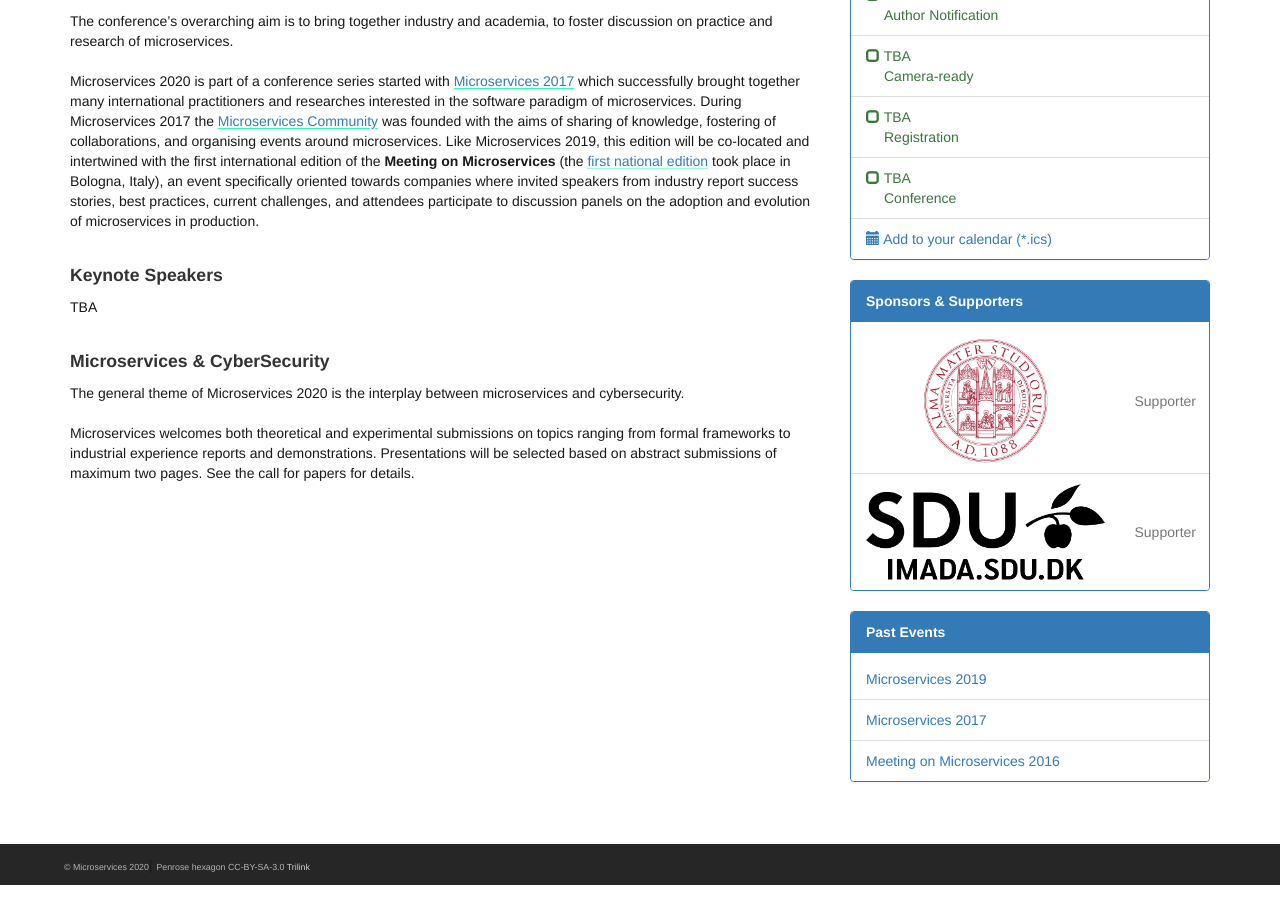
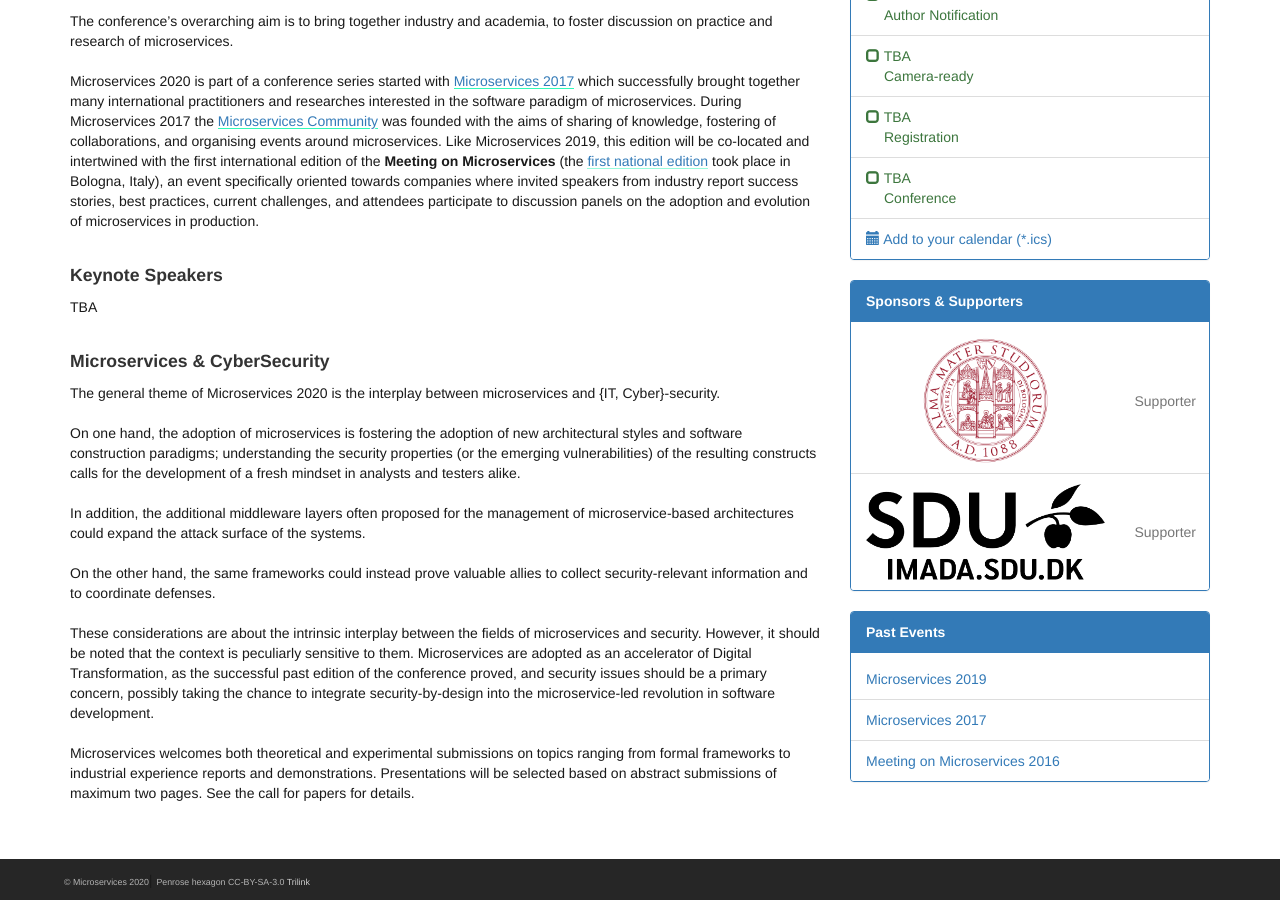
Before and after one commit to microservices-community/microservices-2020, a Jekyll site: the page built from index.md, in a window 1280 px wide and 900 px high, scrolled down 605 px. Built offline with Jekyll 4.4.1, drawn with Linux system fonts in a browser that asks for light colours.

Commit message:
conference theme

```diff
--- a/_config.yml
+++ b/_config.yml
@@ -36,6 +36,7 @@ exclude:
 - Gemfile.lock
 - Makefile
 - alembic-jekyll-theme.gemspec
+- include_md.html
 
 #------------------------------------------------------------------------------
 logo: "/assets/images/microservices.svg"
--- a/subpages/about.md
+++ b/subpages/about.md
@@ -30,7 +30,15 @@ TBA
 <div markdown="1">
 ### Microservices & CyberSecurity
 
-The general theme of Microservices 2020 is the interplay between microservices and cybersecurity.
+The general theme of Microservices 2020 is the interplay between microservices and {IT, Cyber}-security.
+
+On one hand, the adoption of microservices is fostering the adoption of new architectural styles and software construction paradigms; understanding the security properties (or the emerging vulnerabilities) of the resulting constructs calls for the development of a fresh mindset in analysts and testers alike.
+
+In addition, the additional middleware layers often proposed for the management of microservice-based architectures could expand the attack surface of the systems.
+
+On the other hand, the same frameworks could instead prove valuable allies to collect security-relevant information and to coordinate defenses.
+
+These considerations are about the intrinsic interplay between the fields of microservices and security. However, it should be noted that the context is peculiarly sensitive to them. Microservices are adopted as an accelerator of Digital Transformation, as the successful past edition of the conference  proved, and security issues should be a primary concern, possibly taking the chance to integrate security-by-design into the microservice-led revolution in software development.
 
 Microservices welcomes both theoretical and experimental submissions on topics ranging from formal frameworks to industrial experience reports and demonstrations. Presentations will be selected based on abstract submissions of maximum two pages. See the call for papers for details.
 </div>
--- a/subpages/call_for_papers.md
+++ b/subpages/call_for_papers.md
@@ -1,6 +1,15 @@
 ## Scope and Topics
 
 The theme of this edition is the interplay between **microservices** and the **cybersecurity**.
+
+On one hand, the adoption of microservices is fostering the adoption of new architectural styles and software construction paradigms; understanding the security properties (or the emerging vulnerabilities) of the resulting constructs calls for the development of a fresh mindset in analysts and testers alike.
+
+In addition, the additional middleware layers often proposed for the management of microservice-based architectures could expand the attack surface of the systems.
+
+On the other hand, the same frameworks could instead prove valuable allies to collect security-relevant information and to coordinate defenses.
+
+These considerations are about the intrinsic interplay between the fields of microservices and security. However, it should be noted that the context is peculiarly sensitive to them. Microservices are adopted as an accelerator of Digital Transformation, as the successful past edition of the conference  proved, and security issues should be a primary concern, possibly taking the chance to integrate security-by-design into the microservice-led revolution in software development.
+
 
 Topics of interest include (but are not limited to):
 
@@ -17,4 +26,8 @@ We solicit contributed talks based work in progress, scientific work published o
 Authors wishing to present their work are invited to submit extended abstracts following the <a onclick="$('#submission_tab a').trigger('click'); return false;" href="#submission">submission guidelines</a>.
 Abstracts and presentations must be in English.
 
-Please contact the [chairs](/committees) if you have questions.
+{% if site.navigation_header.Contact %}
+Please [contact us]({{ '/contact/' | relative_url }}) if you have questions.
+{% else %}
+Please contact the [program chairs]({{ '/committees/' | relative_url }}) if you have questions.
+{% endif %}
```
Also changed, not shown: contact.md (+1 -1 lines), sponsors.md (+1 -1 lines), 1 other file.
